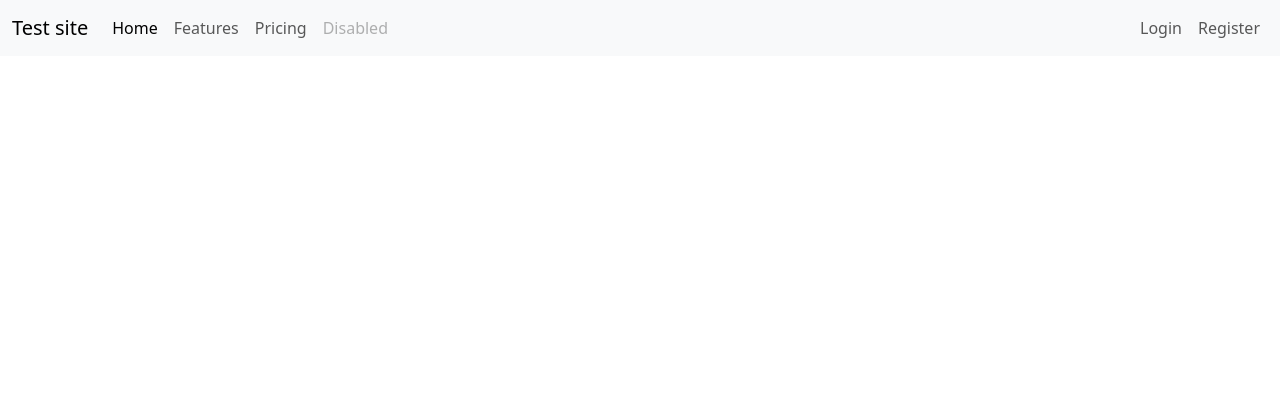
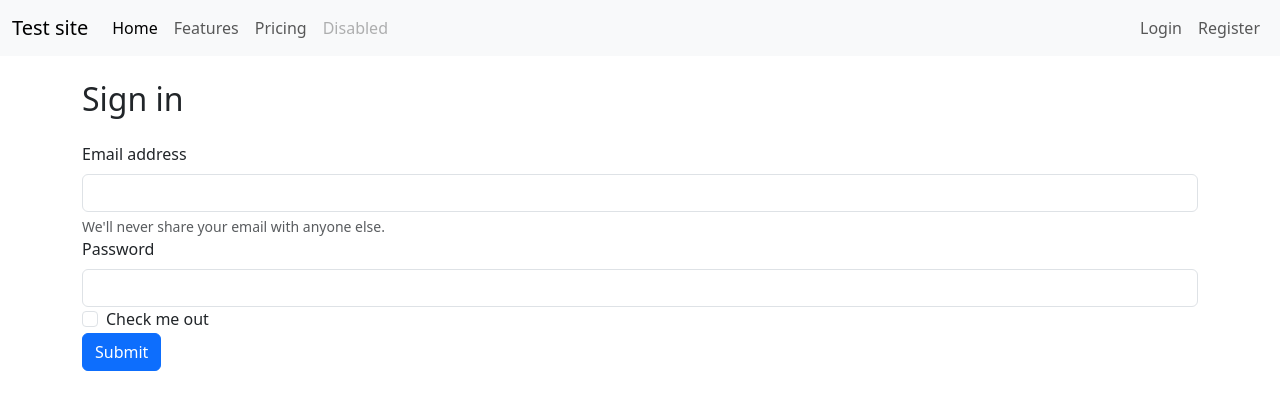
Before and after one commit to NickUli/htdocs, a PHP site: page /login in a window 1280 px wide. Shown: the top 410 px of the page. Run offline with PHP 8.4, Linux system fonts and the light colour scheme; some libraries are stand-ins or nearby versions.

Commit message:
adding main container in login.php

```diff
--- a/web/pages/login.php
+++ b/web/pages/login.php
@@ -30,5 +30,24 @@
         </div>
     </div>
 </nav>
+<div class="container">
+    <h2 class="mt-4">Sign in</h2>
+    <form class="mt-4">
+        <div class="form-group">
+            <label for="exampleInputEmail1" class="form-label">Email address</label>
+            <input type="email" class="form-control" id="exampleInputEmail1" aria-describedby="emailHelp">
+            <div id="emailHelp" class="form-text">We'll never share your email with anyone else.</div>
+        </div>
+        <div class="form-group">
+            <label for="exampleInputPassword1" class="form-label">Password</label>
+            <input type="password" class="form-control" id="exampleInputPassword1">
+        </div>
+        <div class="form-group form-check">
+            <input type="checkbox" class="form-check-input" id="exampleCheck1">
+            <label class="form-check-label" for="exampleCheck1">Check me out</label>
+        </div>
+        <button type="submit" class="btn btn-primary">Submit</button>
+    </form>
+</div>
 </body>
 </html>
```
